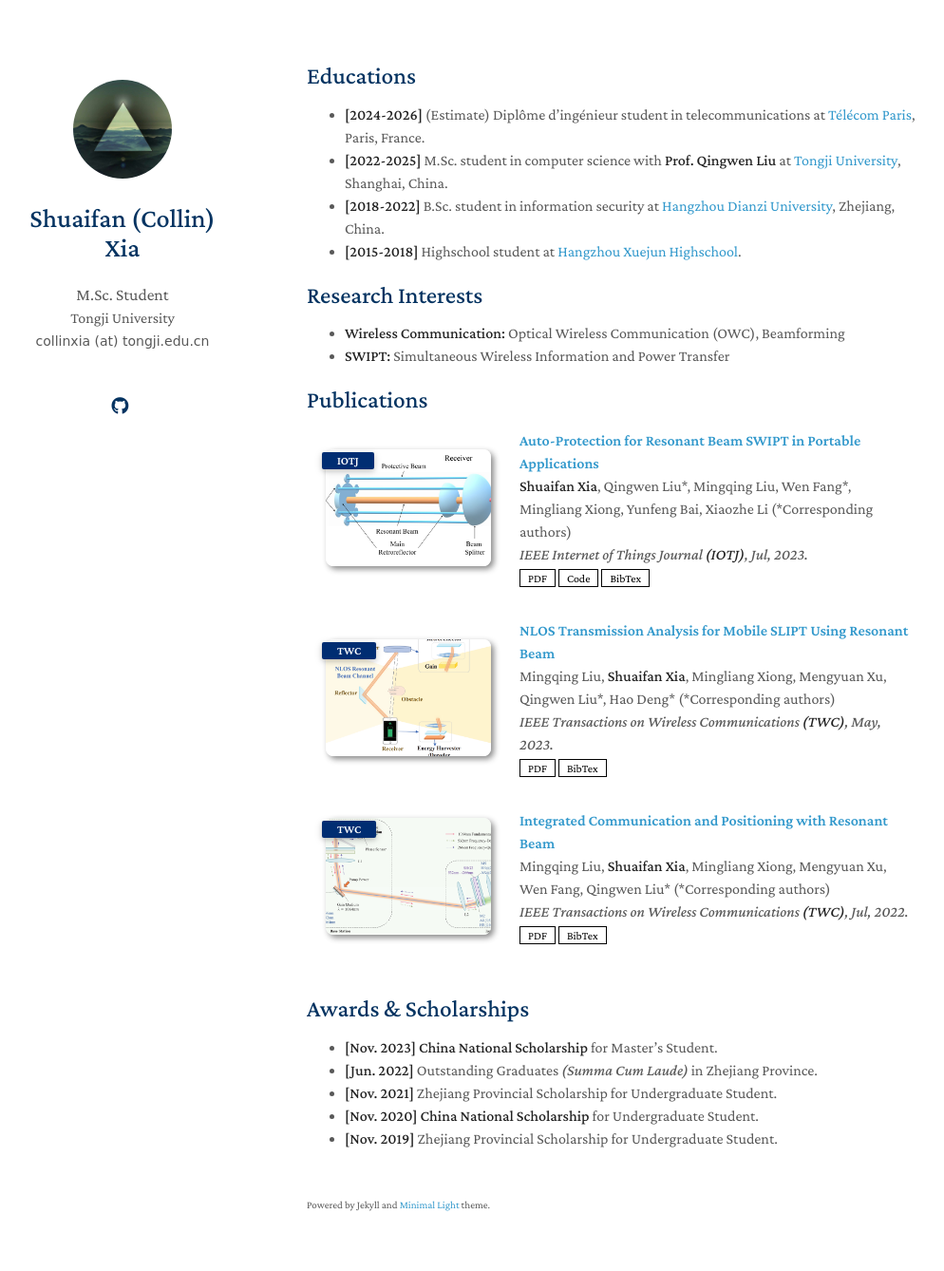
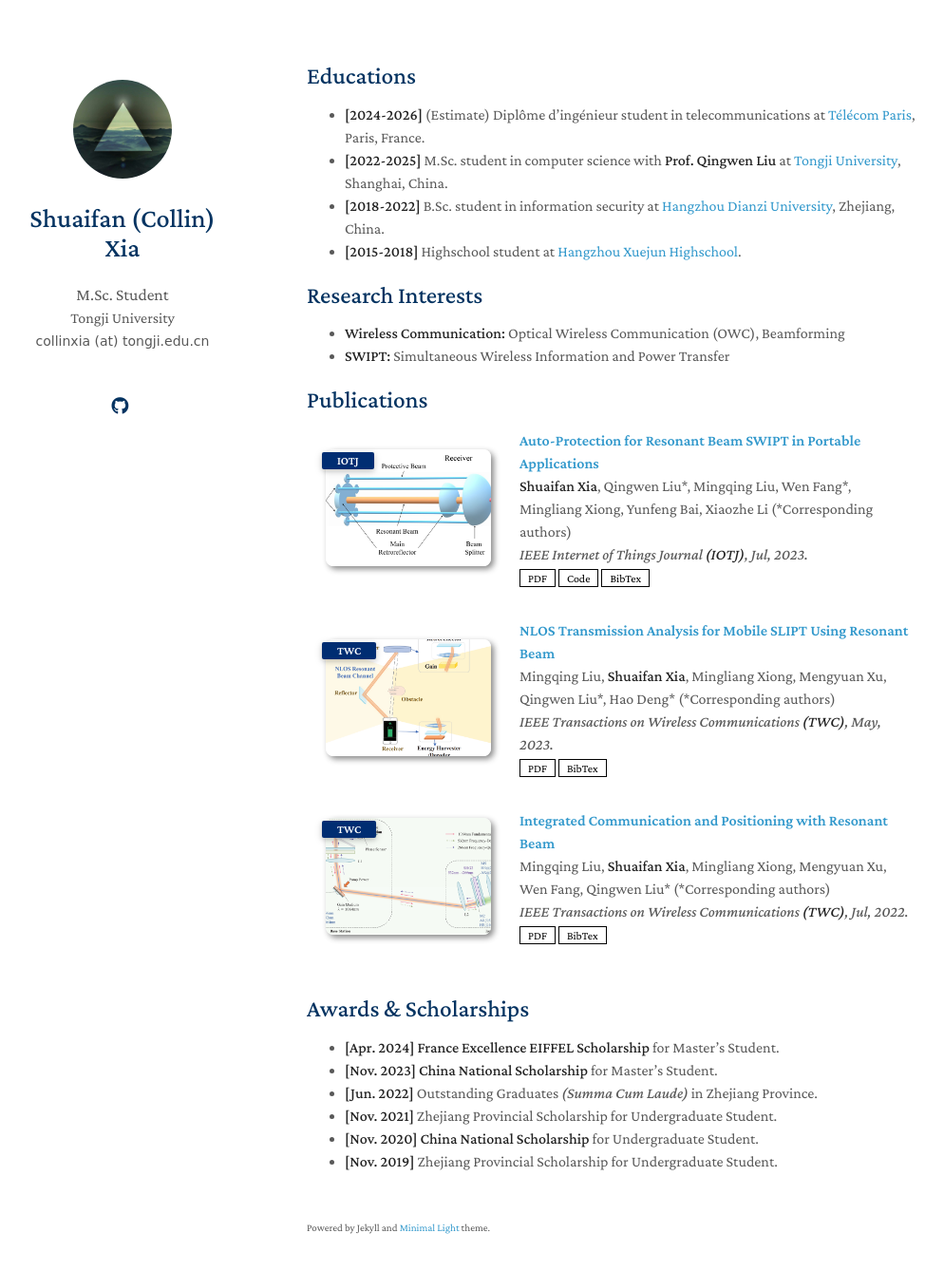
Before and after one commit to Collin911/homepage, a Jekyll site: the page built from index.md, in a window 1280 px wide and 1373 px high. Shown: the top 1338 px of the window at 95% size, without its empty margins (147-1141 px from the left). Built offline with Jekyll 4.4.1, drawn with Linux system fonts in a browser that asks for light colours; nearby versions of some CDN libraries; a style sheet for code colours, icons or effects is not loaded; our own code applies the rules of GitHub Pages for plain Markdown files.

Commit message:
Update index.md
added eiffel scholarship

```diff
--- a/index.md
+++ b/index.md
@@ -16,6 +16,7 @@ layout: homepage
 {% include_relative _includes/publications.md %}
 
 ## Awards & Scholarships
+- **[Apr. 2024]** **France Excellence EIFFEL Scholarship** for Master's Student.
 - **[Nov. 2023]** **China National Scholarship** for Master's Student.
 - **[Jun. 2022]** Outstanding Graduates *(Summa Cum Laude)* in Zhejiang Province.
 - **[Nov. 2021]** Zhejiang Provincial Scholarship for Undergraduate Student.
```
